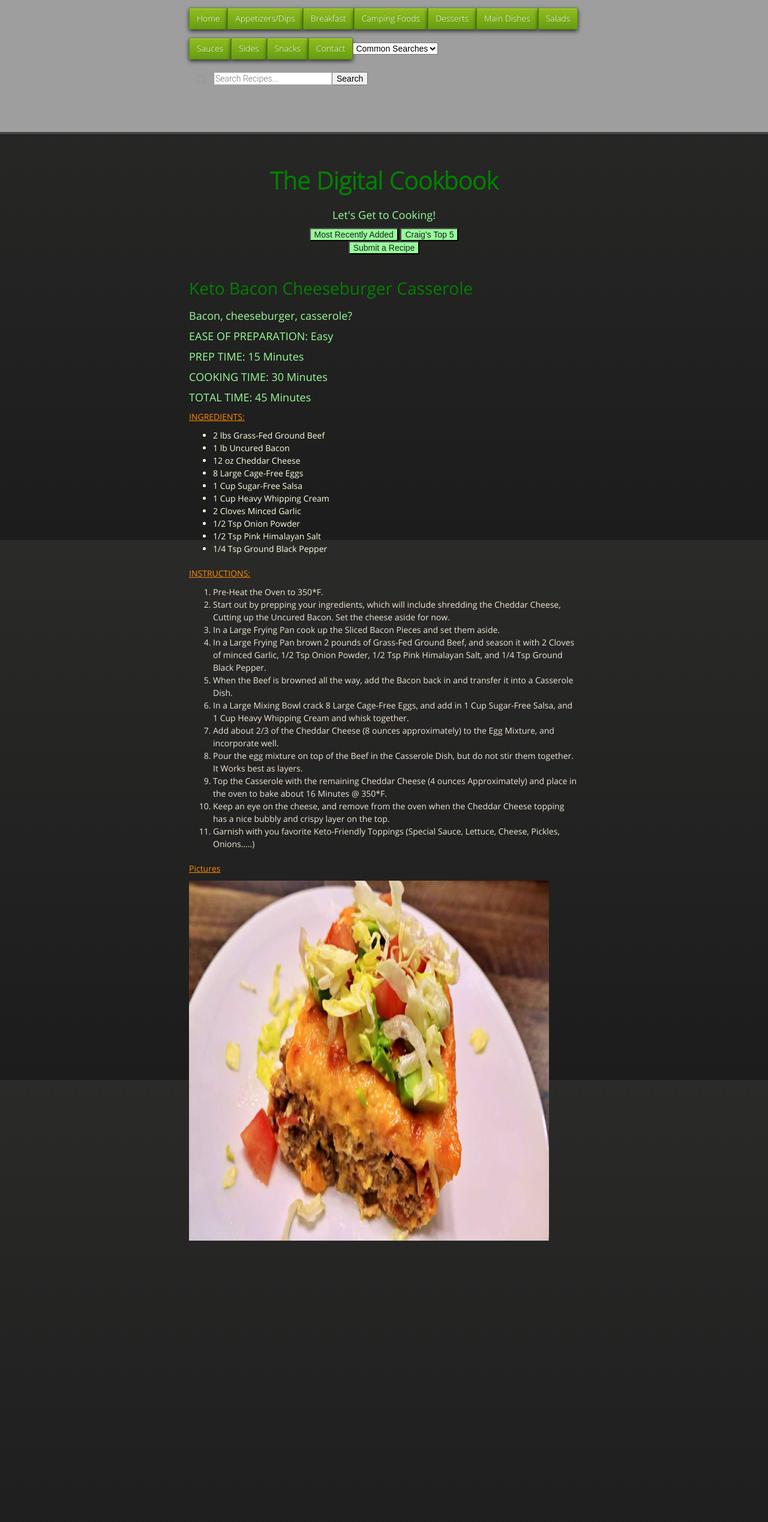
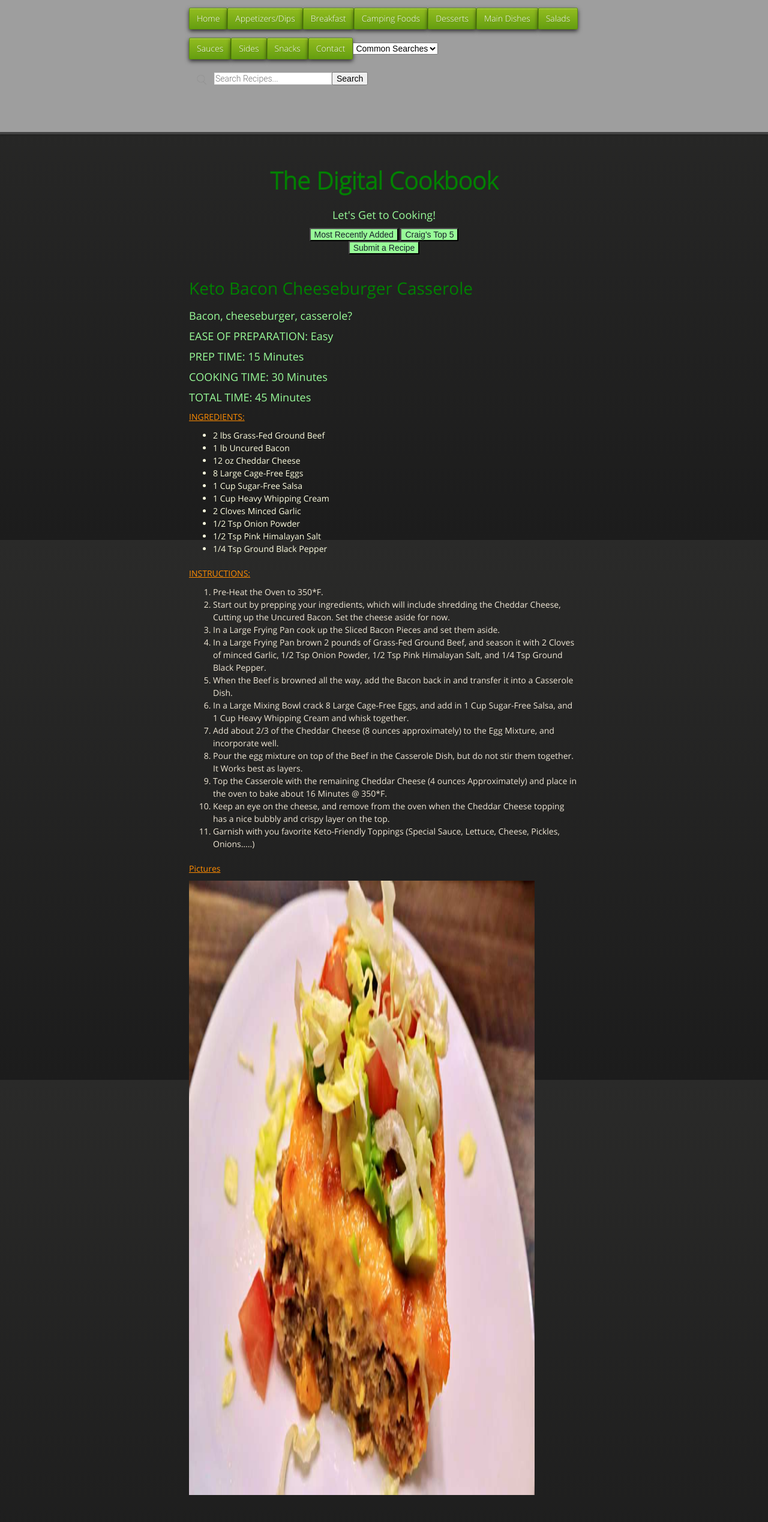
Before and after one commit to cmwillett/TheDigitalCookbook, a Jekyll site: the page built from MainDishes/KetoBaconCheeseburgerCasserole.md, in a window 1280 px wide. Shown: the whole page at 60% size. Built offline with Jekyll 4.4.1, drawn with Linux system fonts in a browser that asks for light colours; nearby versions of some CDN libraries; before the commit the page ends 2113 px from its top, so only the background shows below that.

```diff
--- a/MainDishes/KetoBaconCheeseburgerCasserole.md
+++ b/MainDishes/KetoBaconCheeseburgerCasserole.md
@@ -38,4 +38,4 @@
 11. Garnish with you favorite Keto-Friendly Toppings (Special Sauce, Lettuce, Cheese, Pickles, Onions…..)
 
 #### Pictures
-![]({{site.github.url}}/MainDishes/Images/KetoBaconCheeseburgerCasserole.jpg){:height="600px" width="600px"}
+![]({{site.github.url}}/MainDishes/Images/KetoBaconCheeseburgerCasserole.jpg){:height="1024px" width="576px"}
```
